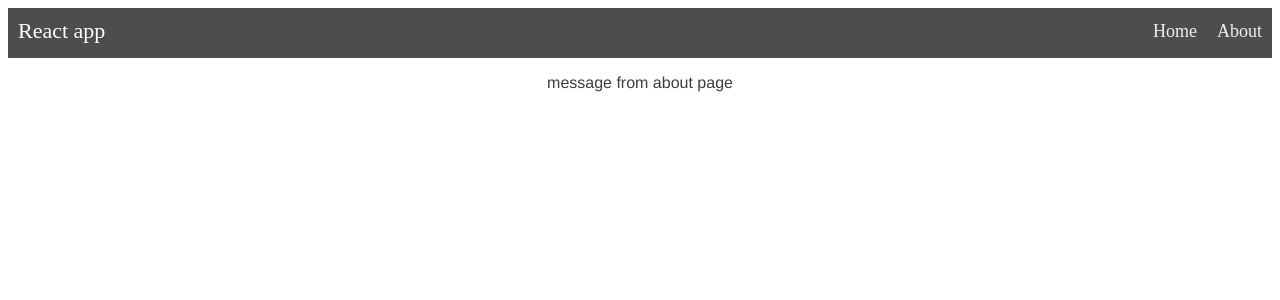
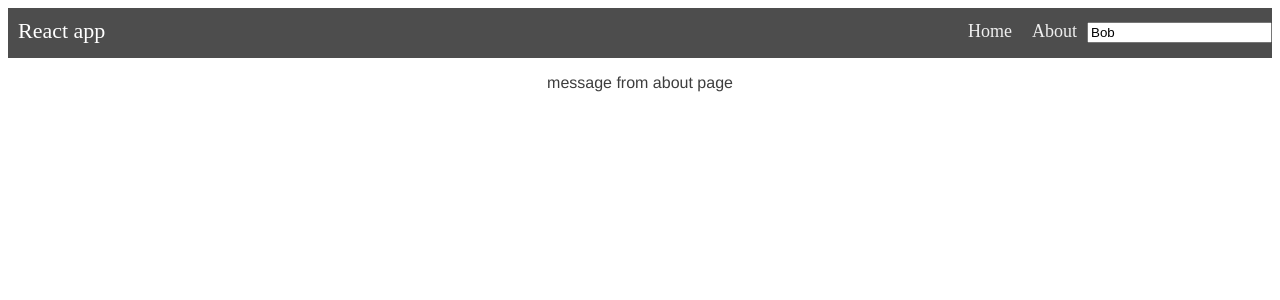
Before and after one commit to aedilyan/sample-react-app, a React app: page /about in a window 1280 px wide. Shown: the top 300 px of the page. Built offline with nearby package versions, Linux system fonts and the light colour scheme.

Commit message:
custom hook

```diff
--- /dev/null
+++ b/src/app/common/hooks/useLocalStorage.js
@@ -0,0 +1,35 @@
+import { useState } from 'react'
+
+// Hook
+function useLocalStorage(key, initialValue) {
+
+    const [storedValue, setStoredValue] = useState(() => {
+        try {
+            // Get from local storage by key
+            const item = window.localStorage.getItem(key); // eslint-disable-line no-undef
+            // Parse stored json or if none return initialValue
+            return item ? JSON.parse(item) : initialValue;
+        } catch (error) {
+            // If error also return initialValue
+            return initialValue;
+        }
+    });
+
+    const setValue = value => {
+        try {
+            // Allow value to be a function so we have same API as useState
+            const valueToStore =
+                value instanceof Function ? value(storedValue) : value;
+            // Save state
+            setStoredValue(valueToStore);
+            // Save to local storage
+            window.localStorage.setItem(key, JSON.stringify(valueToStore)); // eslint-disable-line no-undef
+        } catch (error) {
+            // A more advanced implementation would handle the error case
+        }
+    };
+
+    return [storedValue, setValue];
+}
+
+export default useLocalStorage;
--- a/src/app/header/Header.js
+++ b/src/app/header/Header.js
@@ -1,8 +1,12 @@
 import React from 'react'
-import { Link } from 'react-router-dom';
+import { Link } from 'react-router-dom'
+import useLocalStorage from '../common/hooks/useLocalStorage'
 import './header.css'
 
 const Header = () => {
+
+    const [name, setName] = useLocalStorage('name', 'Bob');
+
     return (
         <div className="nav">
             <div className="nav-header">
@@ -21,6 +25,12 @@
             <div className="nav-links">
                 <Link to="/">Home</Link>
                 <Link to="/about">About</Link>
+                <input
+                    type="text"
+                    placeholder="Enter your name"
+                    value={name}
+                    onChange={e => setName(e.target.value)}
+                />
             </div>
         </div>
     );
```
